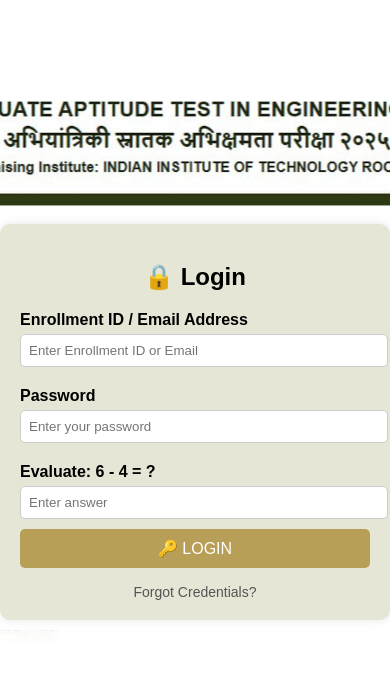
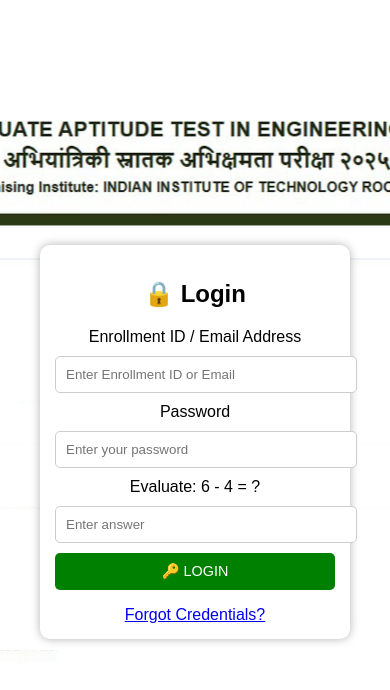
Before and after one commit to teja0837/gate-new, a plain HTML site: page index.html in a window 390 px wide. Drawn offline with Linux system fonts and the light colour scheme.

Commit message:
update home page

```diff
--- a/style.css
+++ b/style.css
@@ -1,64 +1,85 @@
+/* Basic Styling */
 body {
     font-family: Arial, sans-serif;
-    background: url('Screenshot 2025-02-22 145110.png')  no-repeat center center fixed;
     display: flex;
     justify-content: center;
     align-items: center;
     height: 100vh;
+    background: url("Screenshot 2025-02-22 145110.png") no-repeat center center fixed;
     margin: 0;
+    padding: 20px;
 }
 
+/* Login Box */
 .login-container {
-    background: #e6e6d6;
+    background: white;
     padding: 20px;
     border-radius: 10px;
-    box-shadow: 0px 0px 10px rgba(0, 0, 0, 0.1);
-    width: 350px;
+    box-shadow: 0 0 10px rgba(0, 0, 0, 0.3);
     text-align: center;
+    width: 100%;
+    max-width: 400px; /* Prevents stretching on large screens */
 }
 
-h2 {
-    margin-bottom: 20px;
-}
-
-label {
-    display: block;
-    text-align: left;
-    margin: 10px 0 5px;
-    font-weight: bold;
-}
-
+/* Input Fields */
 input {
-    width: 100%;
-    padding: 8px;
-    margin-bottom: 10px;
+    width: 100%; /* Flexible width */
+    padding: 10px;
+    margin: 10px 0;
     border: 1px solid #ccc;
     border-radius: 5px;
 }
 
+/* Password Field with Toggle */
+.password-container {
+    position: relative;
+    display: flex;
+    align-items: center;
+}
+#password {
+    flex: 1;
+}
+.toggle-password {
+    margin-left: 10px;
+    padding: 8px;
+    border: none;
+    cursor: pointer;
+    background-color: #ddd;
+    border-radius: 5px;
+}
+.toggle-password:hover {
+    background-color: #bbb;
+}
+
+/* Button Styling */
 button {
-    background-color: #b89f57;
+    width: 100%; /* Full width */
+    padding: 10px;
+    background: green;
     color: white;
     border: none;
-    padding: 10px;
-    width: 100%;
     border-radius: 5px;
     cursor: pointer;
-    font-size: 16px;
+    font-size: 1rem;
+}
+button:hover {
+    background: darkgreen;
 }
 
-button:hover {
-    background-color: #a88e47;
+/* Responsive Design - Mobile Optimization */
+@media (max-width: 600px) {
+    .login-container {
+        width: 90%; /* Smaller width for small screens */
+        padding: 15px;
+    }
+    button {
+        font-size: 0.9rem;
+    }
 }
 
-.forgot {
-    display: block;
-    margin-top: 10px;
-    color: #555;
-    text-decoration: none;
-    font-size: 14px;
+/* Responsive Design - Tablet */
+@media (max-width: 900px) {
+    .login-container {
+        width: 80%;
+    }
 }
-
-.forgot:hover {
-    text-decoration: underline;
-}
```
